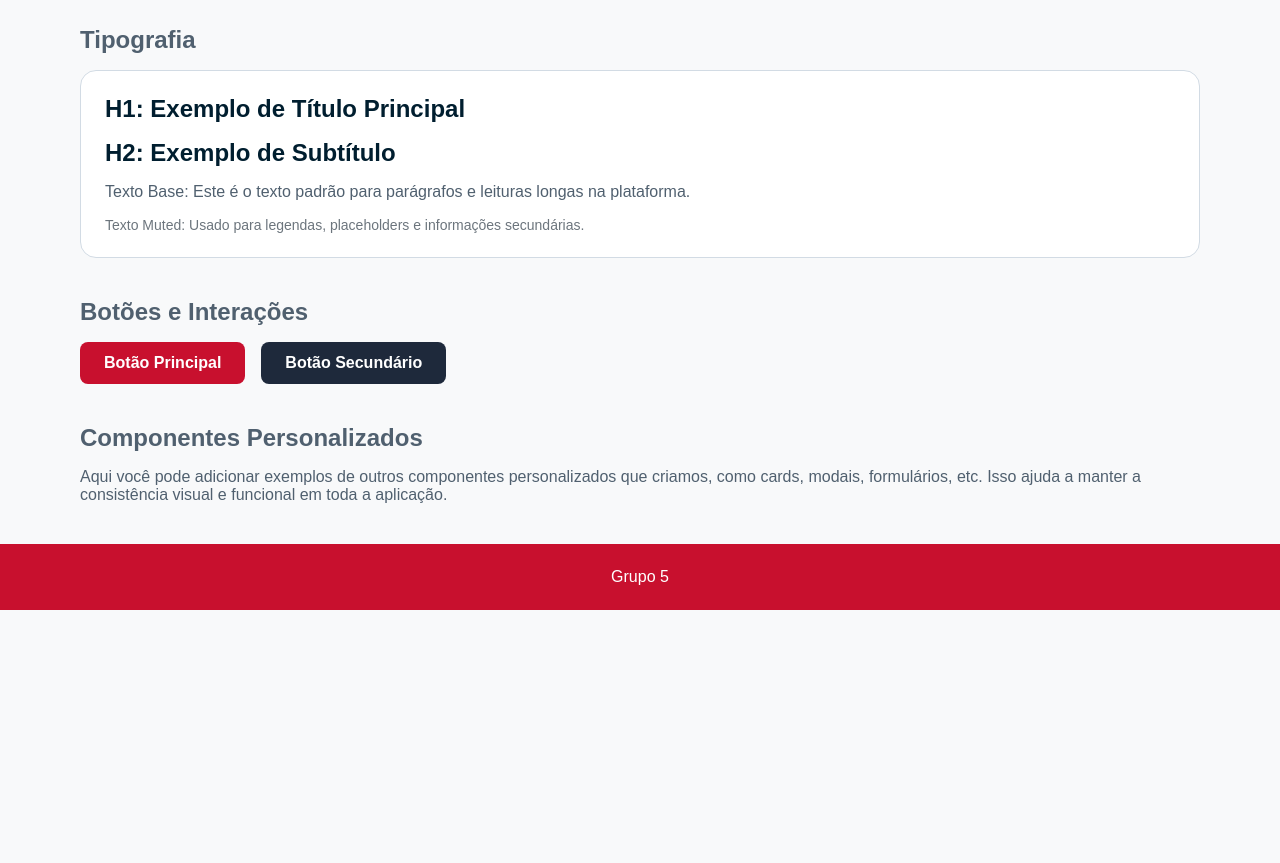
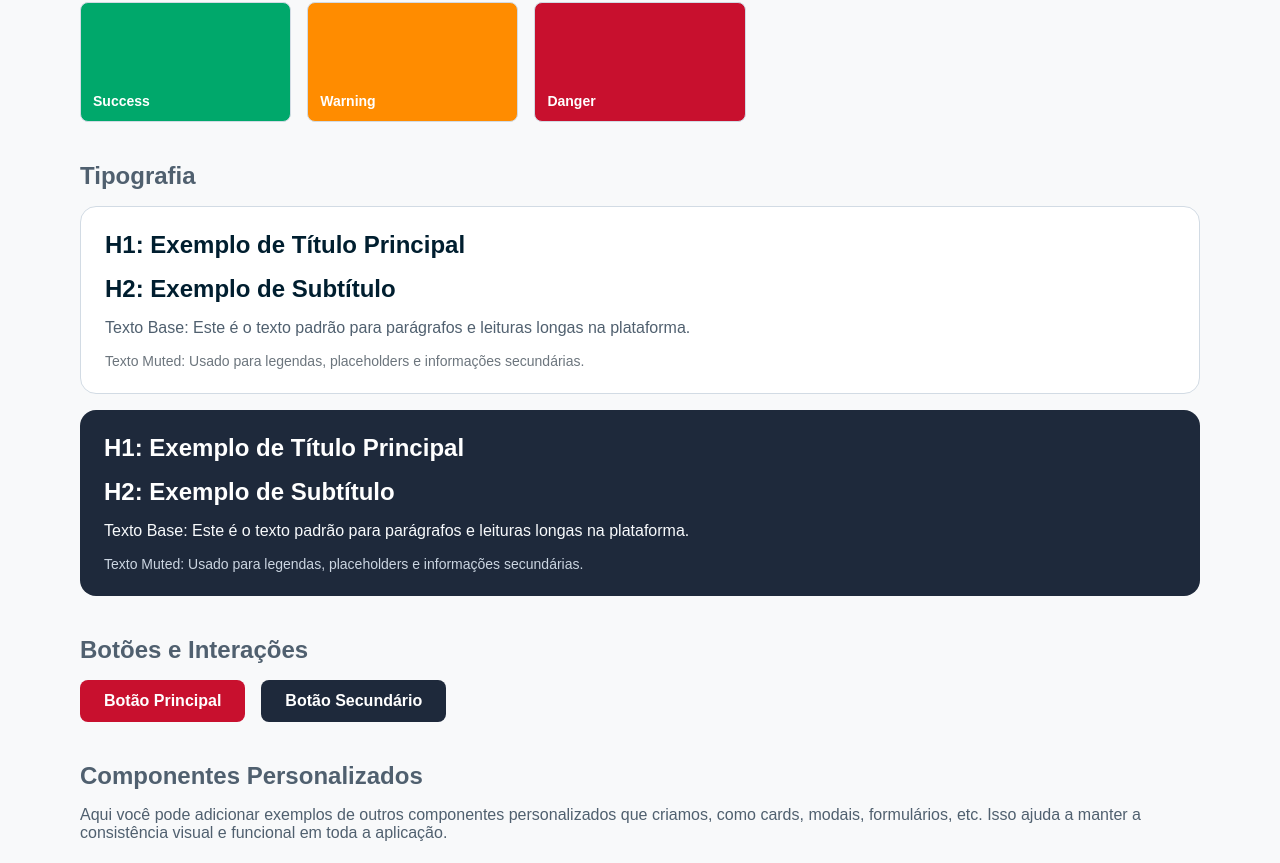
Before and after one commit to guilherme-guingo/HemoLink, a React (Vite) app: page /styleguide in a window 1280 px wide. Shown: the part 568-1431 px from the top of the page. Before the commit the page ends 1178 px from the top, so only its background shows below. Built offline with nearby package versions, Linux system fonts and the light colour scheme.

Commit message:
feat: enhance StyleGuide with InverseTypographyBox and update color definitions

```diff
--- a/src/pages/StyleGuide/index.jsx
+++ b/src/pages/StyleGuide/index.jsx
@@ -4,6 +4,7 @@ import {
   ColorGrid,
   ColorCard,
   TypographyBox,
+  InverseTypographyBox,
   ButtonRow,
   Button,
   gotaSangue
@@ -19,6 +20,7 @@ export default function Styleguide() {
         <ColorGrid>
           <ColorCard $bg="primary">Primary</ColorCard>
           <ColorCard $bg="secondary">Secondary</ColorCard>
+          <ColorCard $bg="terciary" $darkText>Terciary</ColorCard>
           <ColorCard $bg="background" $darkText>Background</ColorCard>
           <ColorCard $bg="surface" $darkText>Surface</ColorCard>
           <ColorCard $bg="surfaceSecondary" $darkText>Surface Secondary</ColorCard>
@@ -42,6 +44,12 @@ export default function Styleguide() {
           <p>Texto Base: Este é o texto padrão para parágrafos e leituras longas na plataforma.</p>
           <span>Texto Muted: Usado para legendas, placeholders e informações secundárias.</span>
         </TypographyBox>
+        <InverseTypographyBox>
+          <h1>H1: Exemplo de Título Principal</h1>
+          <h2>H2: Exemplo de Subtítulo</h2>
+          <p>Texto Base: Este é o texto padrão para parágrafos e leituras longas na plataforma.</p>
+          <span>Texto Muted: Usado para legendas, placeholders e informações secundárias.</span>
+        </InverseTypographyBox>
       </Section>
 
       <Section>
--- a/src/pages/StyleGuide/style.jsx
+++ b/src/pages/StyleGuide/style.jsx
@@ -30,7 +30,7 @@ export const ColorCard = styled.div`
   font-weight: bold;
   font-size: 14px;
   border: 1px solid ${(props) => props.theme.colors.border};
-  color: ${(props) => (props.$darkText ? props.theme.colors.textTitle : '#FFFFFF')};
+  color: ${(props) => (props.$darkText ? props.theme.colors.textTitle : props.theme.colors.textInverseTitle)};
   background-color: ${(props) => {
     if (props.$status) return props.theme.colors.status[props.$status];
     return props.theme.colors[props.$bg];
@@ -46,7 +46,7 @@ export const gotaSangue = styled.div`
   font-weight: bold;
   font-size: 14px;
   border: 1px solid ${(props) => props.theme.colors.border};
-  color: ${(props) => (props.$darkText ? props.theme.colors.textTitle : '#FFFFFF')};
+  color: ${(props) => (props.$darkText ? props.theme.colors.textTitle : props.theme.colors.textInverseTitle)};
   background-color: ${(props) => {
     if (props.$status) return props.theme.colors.status[props.$status];
     return props.theme.colors[props.$bg];
@@ -76,6 +76,28 @@ export const TypographyBox = styled.div`
   }
 `;
 
+export const InverseTypographyBox = styled.div`
+  background-color: ${(props) => props.theme.colors.secondary};
+  padding: 24px;
+  border-radius: ${(props) => props.theme.borderRadius.lg};
+  display: flex;
+  flex-direction: column;
+  gap: 16px;
+
+  h1, h2 {
+    color: ${(props) => props.theme.colors.textInverseTitle};
+  }
+
+  p {
+    color: ${(props) => props.theme.colors.textInverseBase};
+  }
+
+  span {
+    color: ${(props) => props.theme.colors.textInverseMuted};
+    font-size: 14px;
+  }
+`;
+
 export const ButtonRow = styled.div`
   display: flex;
   gap: 16px;
@@ -94,7 +116,7 @@ export const Button = styled.button`
     props.$variant === 'primary'
       ? props.theme.colors.primary
       : props.theme.colors.secondary};
-  color: #FFFFFF;
+  color: ${(props) => props.theme.colors.textInverseTitle};
 
   &:hover {
     background-color: ${(props) =>
--- a/src/styles/theme.jsx
+++ b/src/styles/theme.jsx
@@ -4,9 +4,9 @@ export const theme = {
   colors: {
     // Cores de Marca e Ação
     primary: '#C8102E',       // Vermelho principal (Botões, logo, destaques)
-    primaryHover: '#A50D24',  // Um tom um pouco mais escuro para o hover dos botões (opcional, calculei baseado no original)
+    primaryHover: '#A50D24',  // Um tom um pouco mais escuro para o hover dos botões
     secondary: '#1E293B',     // Azul escuro corporativo (Pode ser usado em detalhes institucionais)
-    terciary: '#F8FAFC',      // Laranja vibrante para links e ações secundárias (como "Ver Detalhes" ou "Editar")
+    terciary: '#F8FAFC',      // Azul clarinho para fundos de blocos ou detalhes suaves)
 
     // Fundos (Backgrounds e Surfaces)
     background: '#F8F9FA',    // Fundo geral do site (cinza bem clarinho/off-white)
@@ -17,6 +17,10 @@ export const theme = {
     textTitle: '#001E2F',     // Azul escuro quase preto para Títulos Grandes e fortes
     textBase: '#50606F',      // Cinza chumbo para textos corridos (melhor leitura que o preto puro)
     textMuted: '#6C757D',     // Cinza médio para legendas, placeholders e textos secundários
+
+    textInverseTitle: '#FFFFFF',
+    textInverseBase: '#F8FAFC',
+    textInverseMuted: '#CBD5E1',
 
     // Bordas e Divisores
     border: '#D2DBE4',        // Cinza azulado para bordas de cards e linhas divisórias
```
